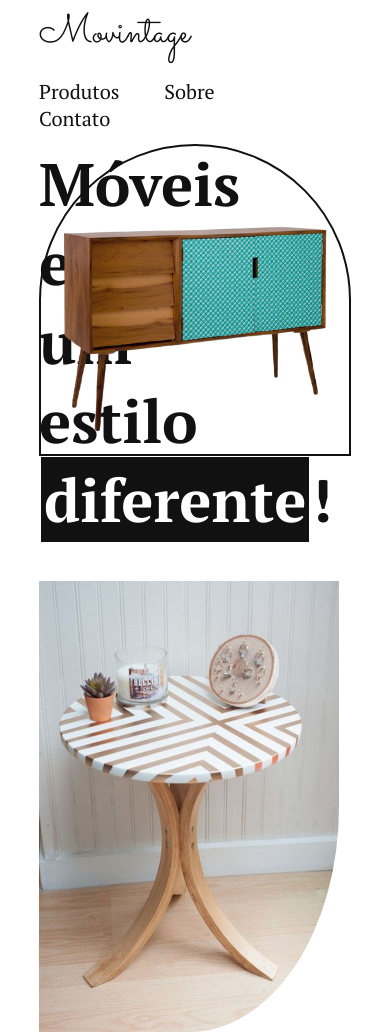
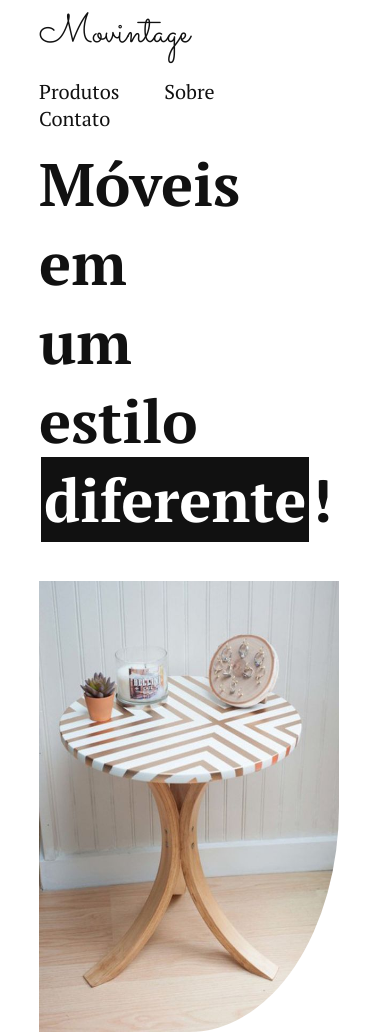
Before and after one commit to vinicius7m/Movintage, a plain HTML site: page index.html in a window 390 px wide. Shown: the top 1035 px of the page. Drawn offline with Linux system fonts and the light colour scheme.

```diff
--- a/assets/styles/index.css
+++ b/assets/styles/index.css
@@ -44,7 +44,7 @@ html {
 
 @media (max-width: 600px) {
   .banner img {
-    width: 80vw;
+    display: none;
   }
 }
 
--- a/assets/styles/style.css
+++ b/assets/styles/style.css
@@ -136,4 +136,5 @@ footer ul li a {
     justify-content: center;
     padding-top: 30px;
   }
+
 }
```
Also changed, not shown: assets/styles/global.css (line endings or trailing spaces).
